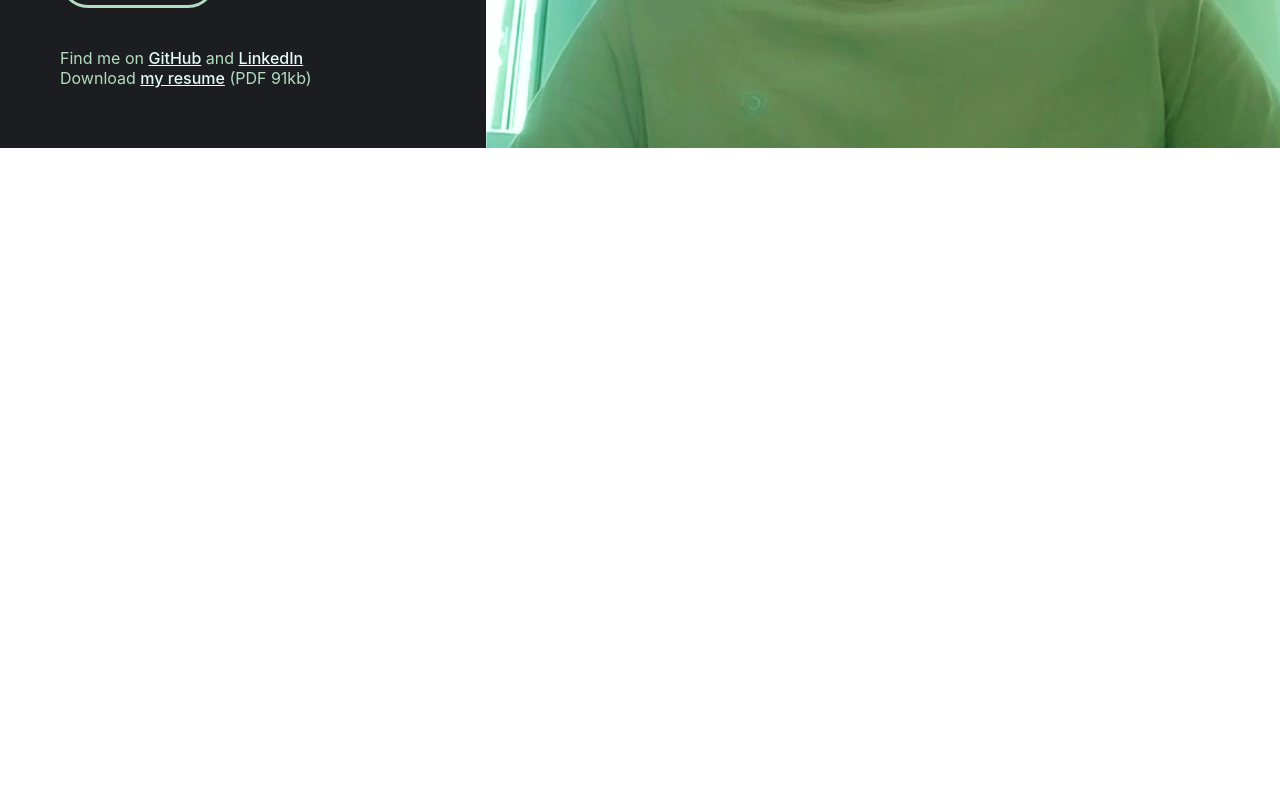
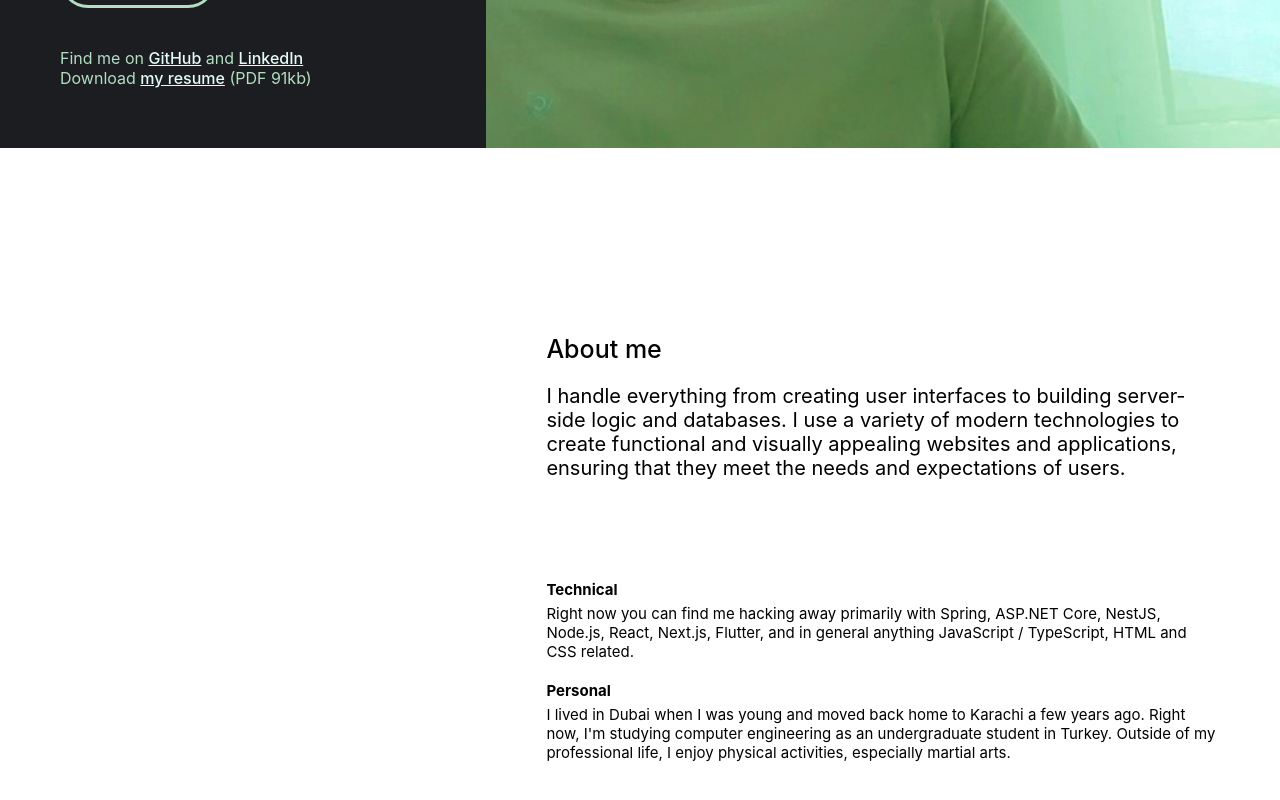
Before and after one commit to Agast0/portfolio, a React (Create React App) app: page / in a window 1280 px wide. Shown: the part 652-1452 px from the top of the page. Before the commit the page ends 800 px from the top, so only its background shows below. Built offline with nearby package versions, Linux system fonts and the light colour scheme.

Commit message:
about me ready

```diff
--- a/src/App.js
+++ b/src/App.js
@@ -1,10 +1,18 @@
 import Leftbar from "./Components/Leftbar/Leftbar";
 import Rightbar from "./Components/Rightbar/Rightbar";
+import Image from "./Components/HeroImage/Image";
+import React, {useEffect} from "react";
 
 function App() {
+    useEffect(() => {
+        console.log('Component mounted. Scrolling to top...');
+        window.scrollTo(0, 0);
+    }, []);
+
     return (
         <div className="App">
             <Leftbar />
+            <Image />
             <Rightbar />
         </div>
     );
--- a/src/Components/Rightbar/Image.js
+++ b/src/Components/HeroImage/Image.js
@@ -1,9 +1,13 @@
 import React from 'react';
 import zahaab from '../../Assets/zahaab.png';
+import './index.css';
+import useCheckMobile from "../../Hooks/useCheckMobile";
 
 function Image() {
+    const isMobile = useCheckMobile()
+
     return (
-        <div className="hero-image-container">
+        <div className={`hero-image-container ${isMobile ? 'mobile' : isMobile}`}>
             <img src={zahaab} alt="Zahaab" className="hero-image" />
         </div>
     );
--- /dev/null
+++ b/src/Components/HeroImage/index.css
@@ -0,0 +1,19 @@
+.hero-image-container {
+    position: fixed;
+    top: 0;
+    right: -100px;
+    height: 100%;
+    overflow: hidden;
+    display: flex;
+    justify-content: center;
+    align-items: center;
+}
+
+.hero-image-container.mobile {
+    position: sticky;
+    right: 0;
+}
+
+.hero-image {
+    height: 100vh;
+}
--- a/src/Components/Leftbar/index.css
+++ b/src/Components/Leftbar/index.css
@@ -1,5 +1,5 @@
 .leftbar-main-container {
-    position: absolute;
+    position: fixed;
     z-index: 999;
     top: 0;
     left: 0;
--- /dev/null
+++ b/src/Components/Rightbar/AboutMe.js
@@ -0,0 +1,70 @@
+import React from 'react';
+import { motion } from "framer-motion";
+
+function AboutMe() {
+    return (
+        <div className={"about-me-container"}>
+            <motion.div
+                initial={{ skewX: -5, scaleX: 1.2, transformOrigin: 'left', opacity: 0 }}
+                whileInView={{ skewX: 0, scaleX: 1, transformOrigin: 'left', opacity: 1 }}
+                transition={{ duration: 0.8, delay: 0.2 }}
+                viewport={{ once: true }}
+                className={"about-me-heading"}
+            >
+                About me
+            </motion.div>
+            <motion.div
+                initial={{ skewX: -5, scaleX: 1.2, transformOrigin: 'left', opacity: 0 }}
+                whileInView={{ skewX: 0, scaleX: 1, transformOrigin: 'left', opacity: 1 }}
+                transition={{ duration: 0.8, delay: 0.2 }}
+                viewport={{ once: true }}
+                className={"about-me-text"}
+            >
+                I handle everything from creating user interfaces to building server-side logic and databases.
+                I use a variety of modern technologies to create functional and visually appealing websites and
+                applications, ensuring that they meet the needs and expectations of users.
+            </motion.div>
+            <motion.div
+                initial={{ skewX: -5, scaleX: 1.2, transformOrigin: 'left', opacity: 0 }}
+                whileInView={{ skewX: 0, scaleX: 1, transformOrigin: 'left', opacity: 1 }}
+                transition={{ duration: 0.8, delay: 0.2 }}
+                viewport={{ once: true }}
+                className={"technical-heading"}
+            >
+                Technical
+            </motion.div>
+            <motion.div
+                initial={{ skewX: -5, scaleX: 1.2, transformOrigin: 'left', opacity: 0 }}
+                whileInView={{ skewX: 0, scaleX: 1, transformOrigin: 'left', opacity: 1 }}
+                transition={{ duration: 0.8, delay: 0.2 }}
+                viewport={{ once: true }}
+                className={"technical-text"}
+            >
+                Right now you can find me hacking away primarily with Spring, ASP.NET Core, NestJS, Node.js, React,
+                Next.js, Flutter, and in general anything JavaScript / TypeScript, HTML and CSS related.
+            </motion.div>
+            <motion.div
+                initial={{ skewX: -5, scaleX: 1.2, transformOrigin: 'left', opacity: 0 }}
+                whileInView={{ skewX: 0, scaleX: 1, transformOrigin: 'left', opacity: 1 }}
+                transition={{ duration: 0.8, delay: 0.2 }}
+                viewport={{ once: true }}
+                className={"personal-heading"}
+            >
+                Personal
+            </motion.div>
+            <motion.div
+                initial={{ skewX: -5, scaleX: 1.2, transformOrigin: 'left', opacity: 0 }}
+                whileInView={{ skewX: 0, scaleX: 1, transformOrigin: 'left', opacity: 1 }}
+                transition={{ duration: 0.8, delay: 0.2 }}
+                viewport={{ once: true }}
+                className={"personal-text"}
+            >
+                I lived in Dubai when I was young and moved back home to Karachi a few years ago. Right now, I'm
+                studying computer engineering as an undergraduate student in Turkey. Outside of my professional
+                life, I enjoy physical activities, especially martial arts.
+            </motion.div>
+        </div>
+    );
+}
+
+export default AboutMe;
--- a/src/Components/Rightbar/Rightbar.js
+++ b/src/Components/Rightbar/Rightbar.js
@@ -1,14 +1,15 @@
 import React from 'react';
 import './index.css';
 import useCheckMobile from "../../Hooks/useCheckMobile";
-import Image from "./Image";
+import Image from "../HeroImage/Image";
+import AboutMe from "./AboutMe";
 
 function Rightbar() {
     const isMobile = useCheckMobile();
 
     return (
         <div className={`rightbar-main-container ${isMobile ? 'mobile' : ''}`}>
-            <Image />
+            <AboutMe />
         </div>
     );
 }
--- a/src/Components/Rightbar/index.css
+++ b/src/Components/Rightbar/index.css
@@ -1,5 +1,6 @@
 .rightbar-main-container {
-    position: sticky;
+    position: relative; /* Add display: flex for proper alignment */
+    flex-direction: column; /* Stack elements vertically */
     left: 38%;
     width: 62%;
 }
@@ -10,15 +11,43 @@
     width: 100vw;
 }
 
-.hero-image-container {
-    height: calc(100% - 120px);
-    overflow: hidden;
+.about-me-container {
+    position: sticky;
+    margin-top: 100vh;
+    padding-inline: 60px;
+    height: 100vh;
+    background-color: var(--theme-background);
     display: flex;
+    flex-direction: column;
     justify-content: center;
-    align-items: center;
 }
 
+.about-me-heading {
+    width: 100%;
+    font-size: 25px;
+    font-weight: 500;
+}
 
-.hero-image {
-    height: 100vh;
+.about-me-text {
+    margin-top: 20px;
+    width: 100%;
+    font-size: 20px;
+    font-weight: 400;
 }
+
+.technical-heading,
+.personal-heading {
+    margin-top: 100px;
+    font-size: 15px;
+    font-weight: 650;
+}
+
+.personal-heading {
+    margin-top: 20px;
+}
+
+.technical-text,
+.personal-text {
+    margin-top: 5px;
+    font-size: 15px;
+}
```
Also changed, not shown: 1 other file (tests, documents, lock files or other folders). Lines whose indentation alone changed are shown as unchanged.
